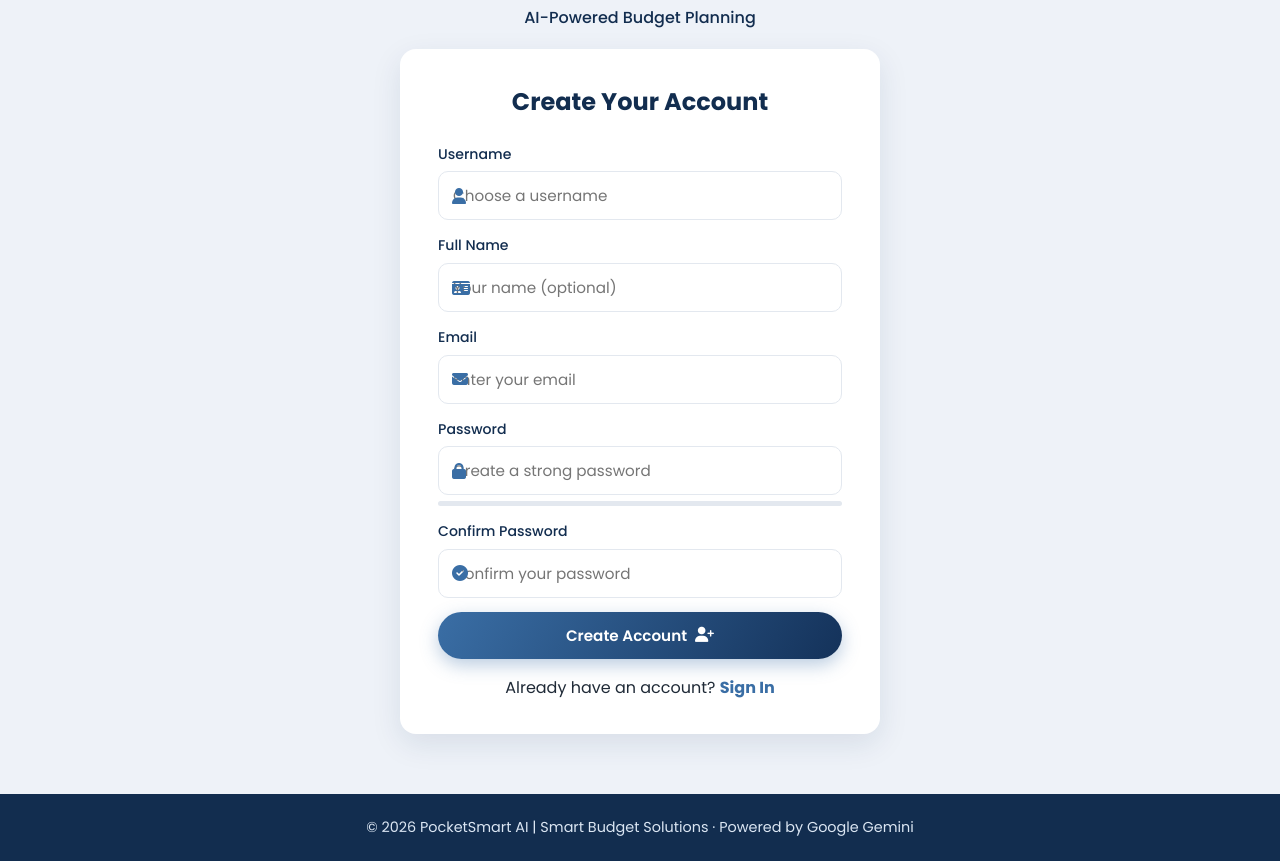
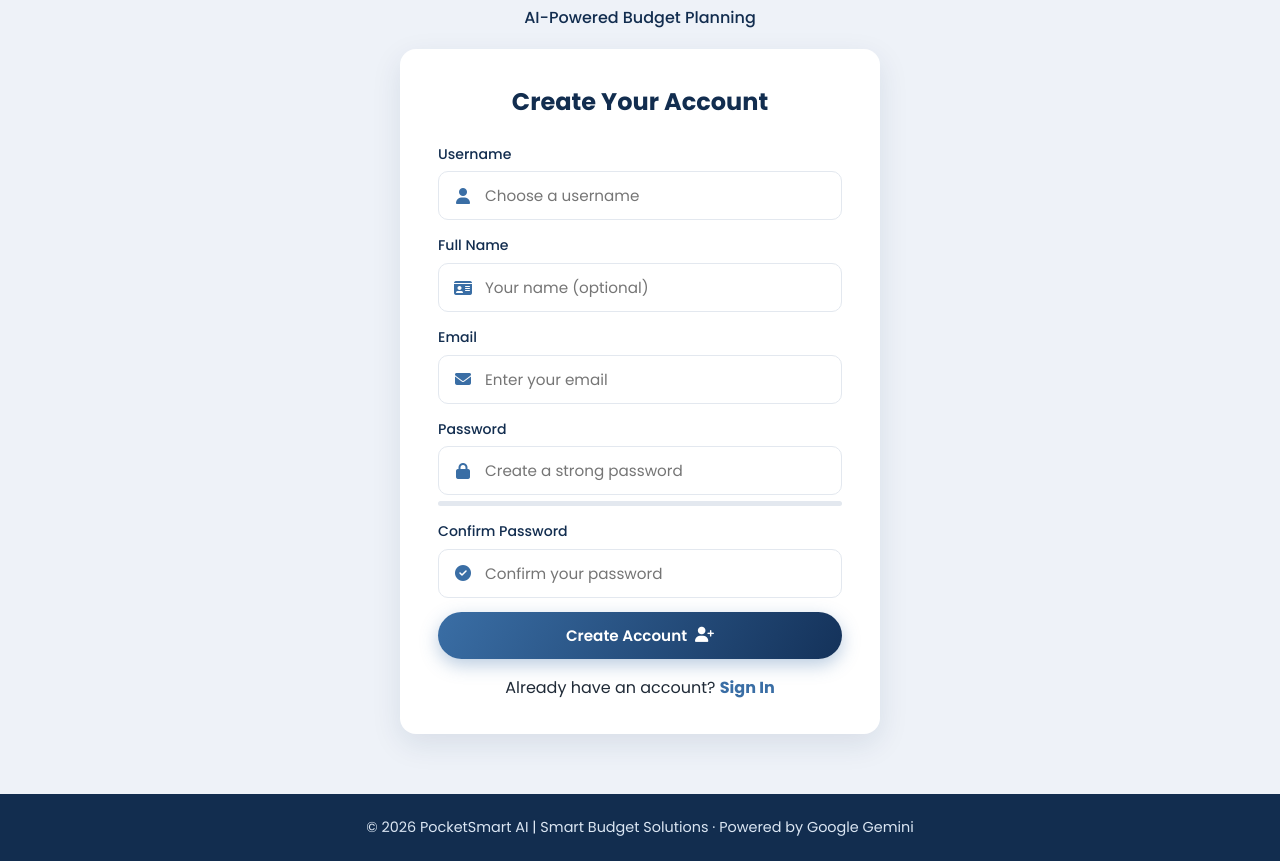
Before and after one commit to gopiaarthi254/Pocket-Smart-AI, a FastAPI app: page /register in a window 1280 px wide. Shown: the part 164-1025 px from the top of the page. Run offline with FastAPI, Linux system fonts and the light colour scheme.

```diff
--- a/static/styles.css
+++ b/static/styles.css
@@ -106,12 +106,13 @@ main, .page { flex: 1; }
 .form-group { margin-bottom: 14px; }
 .form-group label { display: block; font-weight: 500; font-size: .88rem; margin-bottom: 6px; color: var(--navy); }
 .input-icon { position: relative; }
-.input-icon > i { position: absolute; left: 14px; top: 50%; transform: translateY(-50%); color: var(--primary); }
-.input-icon input { padding-left: 42px; }
+.input-icon > i { position: absolute; left: 16px; top: 50%; transform: translateY(-50%); color: var(--primary); width: 18px; text-align: center; pointer-events: none; z-index: 1; }
 input[type=text], input[type=email], input[type=password], input[type=number], select, textarea {
   width: 100%; padding: 12px 14px; border: 1.5px solid var(--border); border-radius: 10px; font-family: inherit; font-size: .95rem; background: #fff; color: var(--text); transition: border .2s, box-shadow .2s; }
 input:focus, select:focus, textarea:focus { outline: none; border-color: var(--primary); box-shadow: 0 0 0 3px rgba(58,110,165,.15); }
 textarea { resize: vertical; min-height: 80px; }
+/* inputs with an icon: extra left space so text never overlaps the icon */
+.form-group .input-icon input, .auth-card .input-icon input { padding-left: 46px; }
 .checks { display: flex; flex-wrap: wrap; gap: 12px 26px; }
 .check { display: inline-flex; align-items: center; gap: 8px; cursor: pointer; font-size: .92rem; }
 .check input { width: 18px; height: 18px; accent-color: var(--primary); }
```
Also changed, not shown: README.md, 2 other files.
